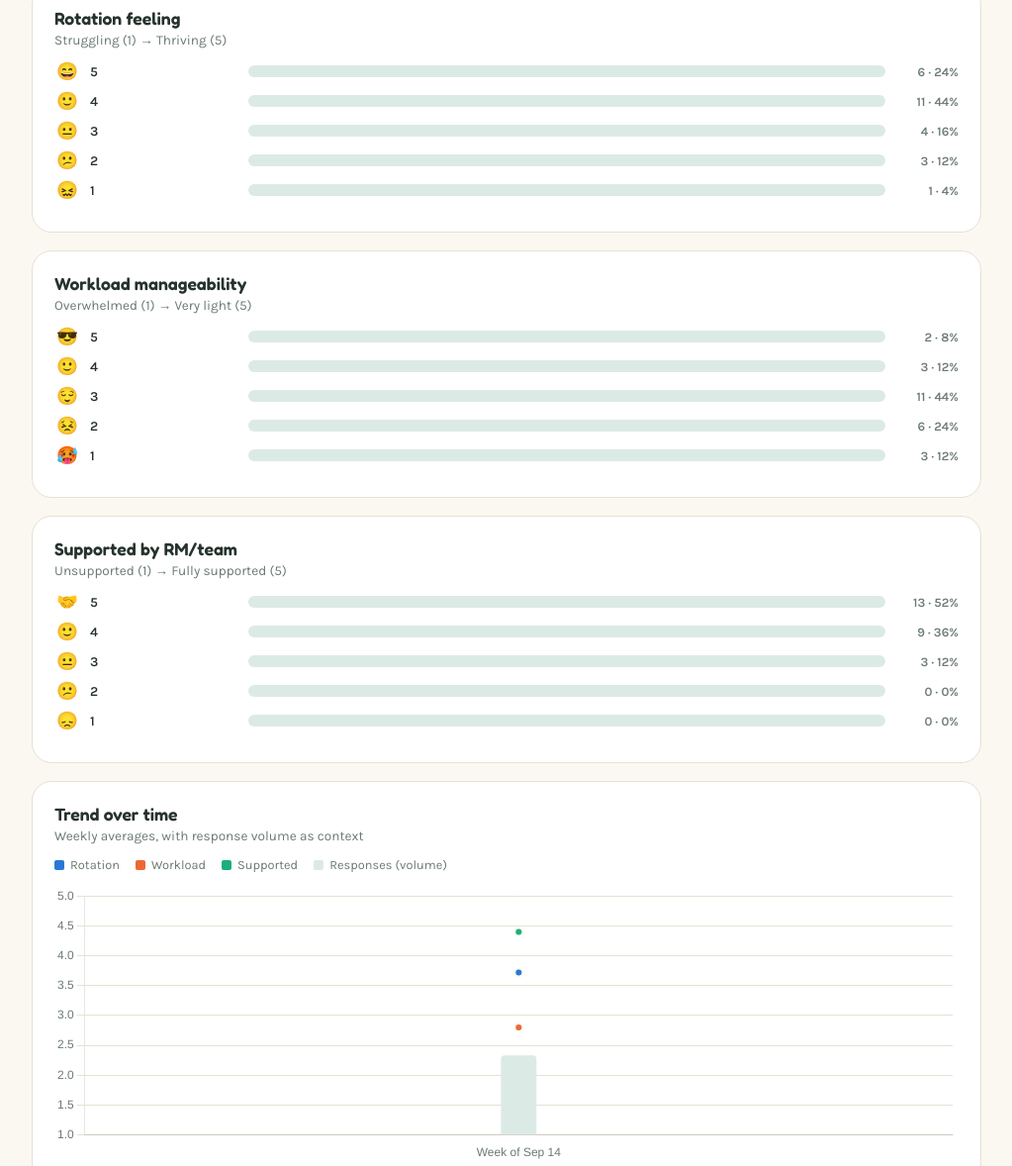
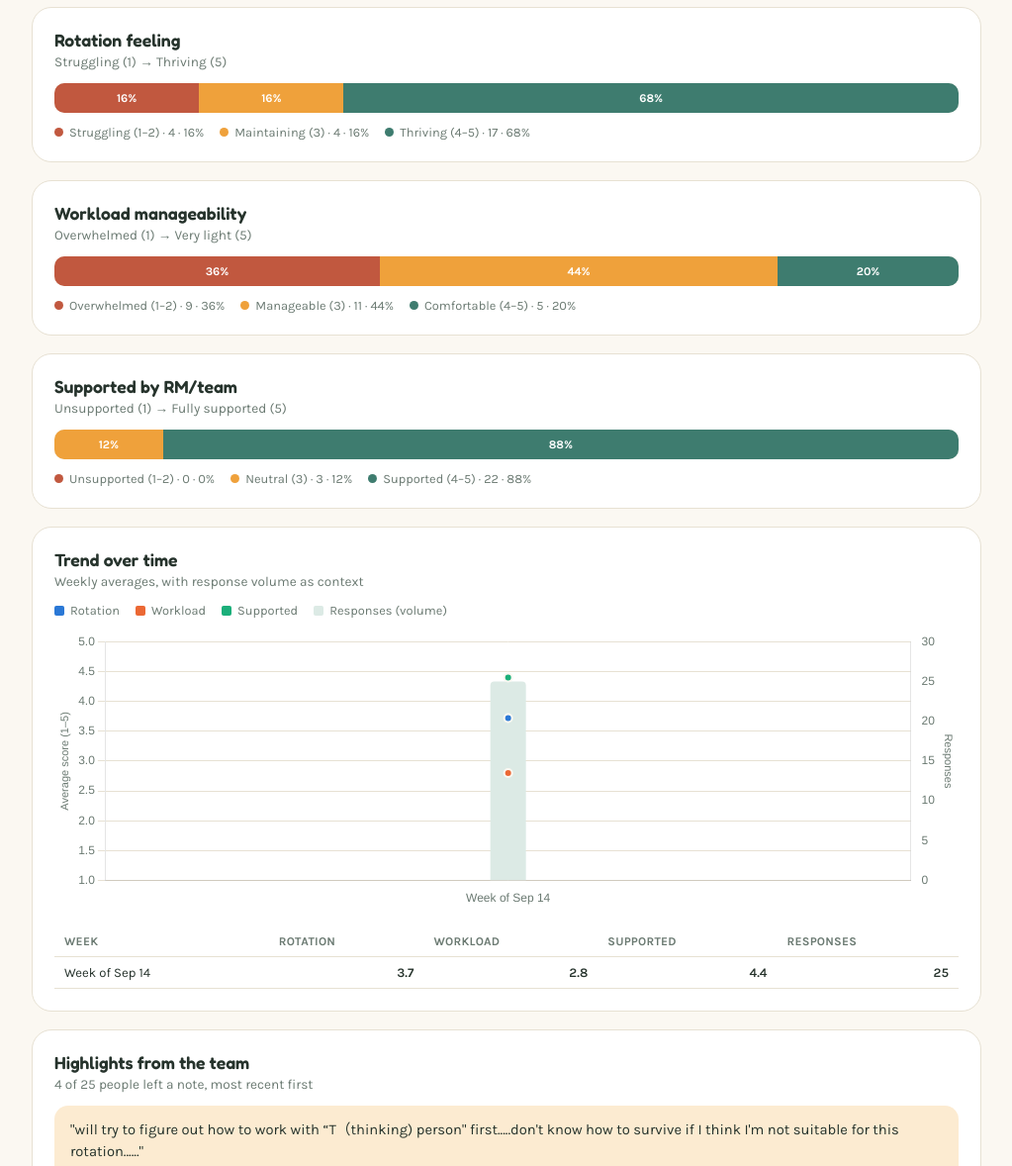
Before and after one commit to evcs-web/gmap-admin, a plain HTML site: page index.html in a window 1280 px wide. Shown: the part 517-1695 px from the top of the page at 99% size, without its empty margins (128-1151 px from the left). Drawn offline with nearby package versions, Linux system fonts and the light colour scheme.

Commit message:
Update index.html

```diff
--- a/index.html
+++ b/index.html
@@ -74,11 +74,22 @@
   .sparkline-wrap{ position:relative; width:100%; height:44px; }
 
   .bar-row{ display:flex; align-items:center; gap:10px; margin-bottom:10px; }
-  .bar-emoji{ width:26px; text-align:center; font-size:1.1rem; flex-shrink:0; }
   .bar-label{ width:150px; flex-shrink:0; font-size:.85rem; color:var(--ink); font-weight:600; }
   .bar-track{ flex:1; height:12px; border-radius:999px; background:var(--sky); overflow:hidden; }
   .bar-fill{ height:100%; border-radius:999px; background:var(--accent); transition:width .5s ease; }
   .bar-count{ width:64px; text-align:right; flex-shrink:0; font-size:.8rem; color:var(--muted); font-weight:600; }
+
+  .seg-bar{ display:flex; width:100%; height:30px; border-radius:10px; overflow:hidden; background:var(--line); }
+  .seg{ display:flex; align-items:center; justify-content:center; font-size:.74rem; font-weight:700; color:#fff; white-space:nowrap; transition:width .5s ease; }
+  .seg-low{ background:var(--danger); }
+  .seg-mid{ background:var(--warm); }
+  .seg-high{ background:var(--accent); }
+  .seg-legend{ display:flex; flex-wrap:wrap; gap:16px; margin-top:12px; font-size:.8rem; color:var(--muted); }
+  .seg-legend-item{ display:flex; align-items:center; gap:6px; }
+  .seg-dot{ width:9px; height:9px; border-radius:50%; display:inline-block; flex-shrink:0; }
+  .seg-dot-low{ background:var(--danger); }
+  .seg-dot-mid{ background:var(--warm); }
+  .seg-dot-high{ background:var(--accent); }
 
   .highlights-list{ display:flex; flex-direction:column; gap:12px; max-height:520px; overflow-y:auto; }
   .highlight-card{ background:var(--warm-soft); border-radius:14px; padding:14px 16px; font-size:.92rem; line-height:1.5; color:var(--ink); }
@@ -139,10 +150,8 @@
   const rotationLabels = { 1:'1: Struggling', 2:'2: Surviving', 3:'3: Maintaining', 4:'4: Progressing', 5:'5: Thriving' };
   const workloadLabels = { 1:'1: Overwhelmed', 2:'2: Heavy', 3:'3: Manageable', 4:'4: Comfortable', 5:'5: Very light' };
   const supportedLabels = { 1:'1: Unsupported', 2:'2: Somewhat unsupported', 3:'3: Neutral', 4:'4: Mostly supported', 5:'5: Fully supported' };
-  const rotationEmojiMap = {1:'😖',2:'😕',3:'😐',4:'🙂',5:'😄'};
-  const workloadEmojiMap = {1:'🥵',2:'😣',3:'😌',4:'🙂',5:'😎'};
-  const supportedEmojiMap = {1:'😞',2:'😕',3:'😐',4:'🙂',5:'🤝'};
-  const TARGET = 30;
+  // TARGET is computed dynamically from the roster (see getTargetCount()) —
+  // no fixed number here, since roster size changes over time.
 
   let allResponses = [];
   let rosterIndex = { byEmail:{}, cohorts:[], hrbps:[] };
@@ -250,6 +259,21 @@
     });
   }
 
+  // Expected response count = number of MAs in the roster matching the
+  // current filter — so "of X expected" always reflects reality, not a
+  // hardcoded guess.
+  function getTargetCount(){
+    const cohort = document.getElementById('cohortFilter').value;
+    const hrbp = document.getElementById('hrbpFilter').value;
+    const entries = Object.values(rosterIndex.byEmail || {});
+    if(cohort === 'all' && hrbp === 'all') return entries.length;
+    return entries.filter(e => {
+      if(cohort !== 'all' && e.cohort !== cohort) return false;
+      if(hrbp !== 'all' && e.hrbp !== hrbp) return false;
+      return true;
+    }).length;
+  }
+
   function onFilterChange(){
     lastResponses = getFilteredResponses();
     renderAdmin(lastResponses);
@@ -307,17 +331,33 @@
     if(score >= 4.3) return '🤩'; if(score >= 3.5) return '🙂';
     if(score >= 2.5) return '😐'; if(score >= 1.5) return '😕'; return '😖';
   }
-  function renderDistBar(containerEl, count, total, labelText, emoji){
-    const pct = total > 0 ? Math.round((count/total)*100) : 0;
-    const row = document.createElement('div');
-    row.className = 'bar-row';
-    row.innerHTML = `
-      ${emoji ? `<span class="bar-emoji">${emoji}</span>` : ''}
-      <span class="bar-label">${labelText}</span>
-      <span class="bar-track"><span class="bar-fill" style="width:${pct}%"></span></span>
-      <span class="bar-count">${count} \u00b7 ${pct}%</span>
+  function renderSegmentedBar(containerEl, values, labels){
+    const total = values.length;
+    if(total === 0){
+      containerEl.innerHTML = `<div class="empty-state">No responses yet.</div>`;
+      return;
+    }
+    const lowCount = values.filter(v => v <= 2).length;
+    const midCount = values.filter(v => v === 3).length;
+    const highCount = values.filter(v => v >= 4).length;
+    const pctLow = Math.round((lowCount/total)*100);
+    const pctMid = Math.round((midCount/total)*100);
+    const pctHigh = 100 - pctLow - pctMid; // avoid rounding gaps not summing to 100
+
+    const showLabel = (pct) => pct >= 10 ? `${pct}%` : '';
+
+    containerEl.innerHTML = `
+      <div class="seg-bar">
+        <div class="seg seg-low" style="width:${pctLow}%">${showLabel(pctLow)}</div>
+        <div class="seg seg-mid" style="width:${pctMid}%">${showLabel(pctMid)}</div>
+        <div class="seg seg-high" style="width:${pctHigh}%">${showLabel(pctHigh)}</div>
+      </div>
+      <div class="seg-legend">
+        <span class="seg-legend-item"><span class="seg-dot seg-dot-low"></span>${labels.low} \u00b7 ${lowCount} \u00b7 ${pctLow}%</span>
+        <span class="seg-legend-item"><span class="seg-dot seg-dot-mid"></span>${labels.mid} \u00b7 ${midCount} \u00b7 ${pctMid}%</span>
+        <span class="seg-legend-item"><span class="seg-dot seg-dot-high"></span>${labels.high} \u00b7 ${highCount} \u00b7 ${pctHigh}%</span>
+      </div>
     `;
-    containerEl.appendChild(row);
   }
   function escapeHtml(str){ const d = document.createElement('div'); d.textContent = str == null ? '' : str; return d.innerHTML; }
 
@@ -441,8 +481,16 @@
           }
         },
         scales: {
-          y: { min:1, max:5, grid: { color:'#E7E1D3' }, ticks: { color:'#6B7A72' } },
-          yCount: { min:0, max: maxCount * 3, display:false },
+          y: {
+            min:1, max:5, position:'left',
+            title: { display:true, text:'Average score (1\u20135)', color:'#6B7A72', font:{ size:11 } },
+            grid: { color:'#E7E1D3' }, ticks: { color:'#6B7A72' }
+          },
+          yCount: {
+            min:0, max: Math.ceil(maxCount * 1.2), position:'right',
+            title: { display:true, text:'Responses', color:'#6B7A72', font:{ size:11 } },
+            grid: { display:false }, ticks: { color:'#6B7A72', precision:0 }
+          },
           x: { grid: { display:false }, ticks: { color:'#6B7A72' } }
         }
       }
@@ -494,7 +542,8 @@
       .filter(r => r.highlight && r.highlight.trim().length > 0)
       .sort((a,b) => new Date(b.ts) - new Date(a.ts));
 
-    const targetPct = Math.min(100, Math.round((total/TARGET)*100));
+    const target = Math.max(1, getTargetCount());
+    const targetPct = Math.min(100, Math.round((total/target)*100));
 
     content.innerHTML = `
       <div class="pulse-hero">
@@ -506,26 +555,29 @@
         </div>
         <div class="pulse-right">
           <div class="response-count">${total}</div>
-          <div class="response-target">of ${TARGET} expected responses</div>
+          <div class="response-target">of ${target} expected responses</div>
           <div class="target-track"><div class="target-fill" style="width:${targetPct}%"></div></div>
         </div>
       </div>
 
       <div class="grid-3">
         <div class="metric-card">
-          <div class="card-title" style="font-size:.95rem;">Rotation</div>
+          <div class="card-title" style="font-size:.95rem; margin-bottom:2px;">Rotation</div>
+          <div class="card-sub" style="margin-bottom:10px; font-size:.72rem;">Struggling (1) \u2192 Thriving (5)</div>
           <div class="avg-row"><span class="avg-number">${rotationAvg.toFixed(1)}</span><span class="avg-out-of">/5</span></div>
           <div class="delta-row">${current ? deltaHtml(current.rotation, previous ? previous.rotation : null, 'pts') : ''}</div>
           <div class="sparkline-wrap"><canvas id="sparkRotation"></canvas></div>
         </div>
         <div class="metric-card">
-          <div class="card-title" style="font-size:.95rem;">Workload</div>
+          <div class="card-title" style="font-size:.95rem; margin-bottom:2px;">Workload</div>
+          <div class="card-sub" style="margin-bottom:10px; font-size:.72rem;">Overwhelmed (1) \u2192 Very light (5)</div>
           <div class="avg-row"><span class="avg-number">${workloadAvg.toFixed(1)}</span><span class="avg-out-of">/5</span></div>
           <div class="delta-row">${current ? deltaHtml(current.workload, previous ? previous.workload : null, 'pts') : ''}</div>
           <div class="sparkline-wrap"><canvas id="sparkWorkload"></canvas></div>
         </div>
         <div class="metric-card">
-          <div class="card-title" style="font-size:.95rem;">Supported</div>
+          <div class="card-title" style="font-size:.95rem; margin-bottom:2px;">Supported</div>
+          <div class="card-sub" style="margin-bottom:10px; font-size:.72rem;">Unsupported (1) \u2192 Fully supported (5)</div>
           <div class="avg-row"><span class="avg-number">${supportedAvg.toFixed(1)}</span><span class="avg-out-of">/5</span></div>
           <div class="delta-row">${current ? deltaHtml(current.supported, previous ? previous.supported : null, 'pts') : ''}</div>
           <div class="sparkline-wrap"><canvas id="sparkSupported"></canvas></div>
@@ -571,11 +623,11 @@
     `;
 
     const rotDist = document.getElementById('rotationDist');
-    for(let v=5; v>=1; v--){ renderDistBar(rotDist, rotationVals.filter(x=>x===v).length, rotationVals.length, `${v}`, rotationEmojiMap[v]); }
+    renderSegmentedBar(rotDist, rotationVals, { low:'Struggling (1\u20132)', mid:'Maintaining (3)', high:'Thriving (4\u20135)' });
     const workDist = document.getElementById('workloadDist');
-    for(let v=5; v>=1; v--){ renderDistBar(workDist, workloadVals.filter(x=>x===v).length, workloadVals.length, `${v}`, workloadEmojiMap[v]); }
+    renderSegmentedBar(workDist, workloadVals, { low:'Overwhelmed (1\u20132)', mid:'Manageable (3)', high:'Comfortable (4\u20135)' });
     const supDist = document.getElementById('supportedDist');
-    for(let v=5; v>=1; v--){ renderDistBar(supDist, supportedVals.filter(x=>x===v).length, supportedVals.length, `${v}`, supportedEmojiMap[v]); }
+    renderSegmentedBar(supDist, supportedVals, { low:'Unsupported (1\u20132)', mid:'Neutral (3)', high:'Supported (4\u20135)' });
 
     renderSparkline('sparkRotation', 'rotation', buckets.map(b => b.rotation), '#2a78d6');
     renderSparkline('sparkWorkload', 'workload', buckets.map(b => b.workload), '#eb6834');
@@ -592,7 +644,8 @@
         const date = new Date(r.ts);
         const dateStr = isNaN(date) ? '' : date.toLocaleDateString(undefined, { month:'short', day:'numeric' });
         const who = r.maName || r.email || '';
-        div.innerHTML = `"${escapeHtml(r.highlight)}"<span class="highlight-meta">${dateStr}${who ? ' \u00b7 ' + escapeHtml(who) : ''}</span>`;
+        const hrbpTag = r.hrbp ? ` (HRBP: ${escapeHtml(r.hrbp)})` : '';
+        div.innerHTML = `"${escapeHtml(r.highlight)}"<span class="highlight-meta">${dateStr}${who ? ' \u00b7 ' + escapeHtml(who) + hrbpTag : ''}</span>`;
         highlightsList.appendChild(div);
       });
     }
```
